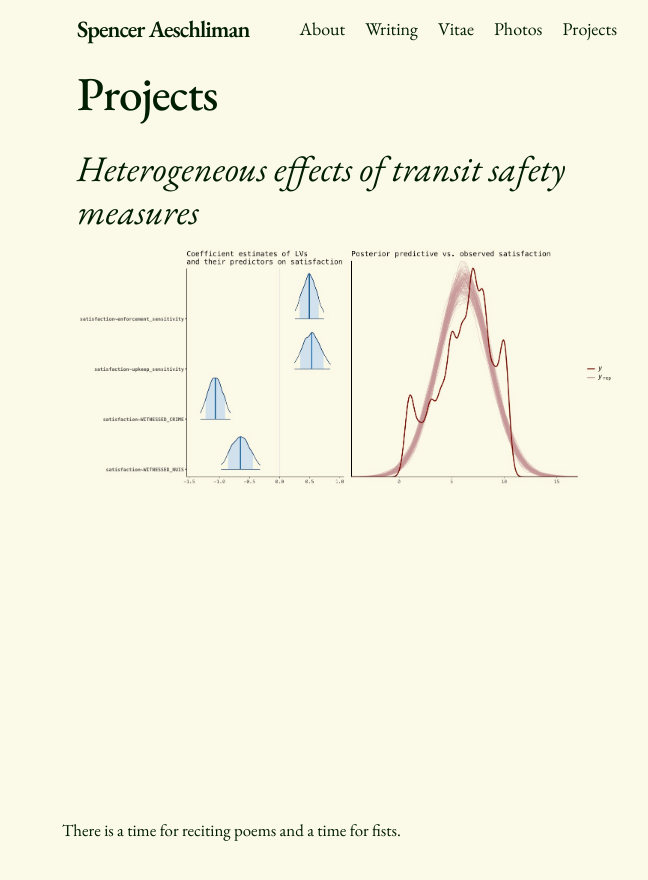
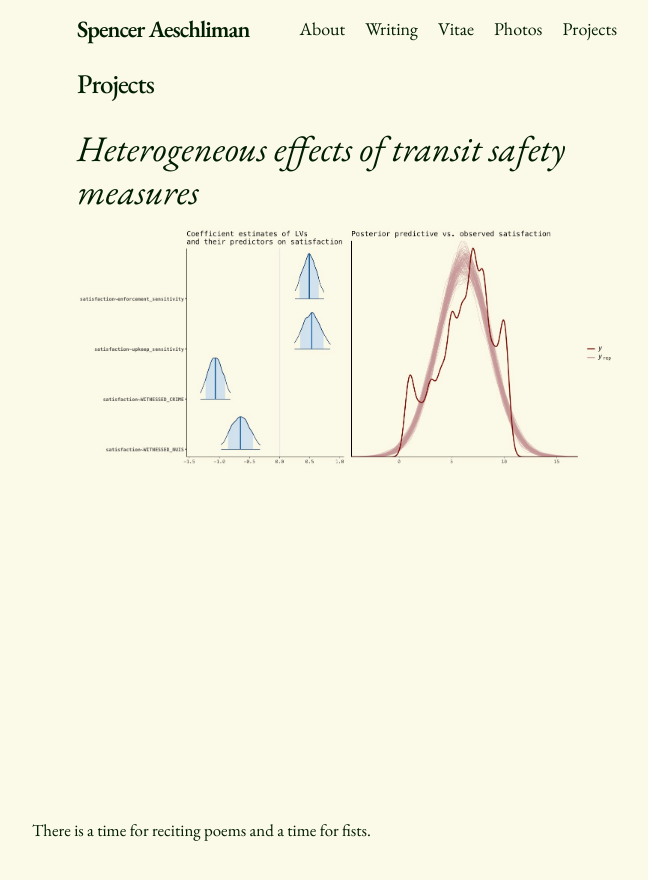
Before and after one commit to s-aeschliman/s-aeschliman.github.io, a Jekyll site: the page built from docs/projects.md, in a window 1280 px wide. Shown: the top 880 px of the page, without its empty margins (293-941 px from the left). Built offline with Jekyll 4.4.1, drawn with Linux system fonts in a browser that asks for light colours; some web fonts are replaced.

Commit message:
fix footer?

```diff
--- a/docs/_sass/minima/_layout.scss
+++ b/docs/_sass/minima/_layout.scss
@@ -119,6 +119,18 @@
 .site-footer {
   border-top: 1px solid $background-color;
   padding: $spacing-unit 0;
+
+  .wrapper {
+    max-width: $content-width;
+    margin: 0 auto;
+    padding-left: 15px;
+    padding-right: 15px;
+
+    @include media-query($on-palm) {
+      padding-left: $spacing-unit / 2;
+      padding-right: $spacing-unit / 2;
+    }
+  }
 }
 
 .footer-heading {
@@ -228,7 +240,7 @@
 }
 
 .post-title {
-  @include relative-font-size(2.625);
+  @include relative-font-size(1.5);
   letter-spacing: -1px;
   line-height: 1;
 
```
